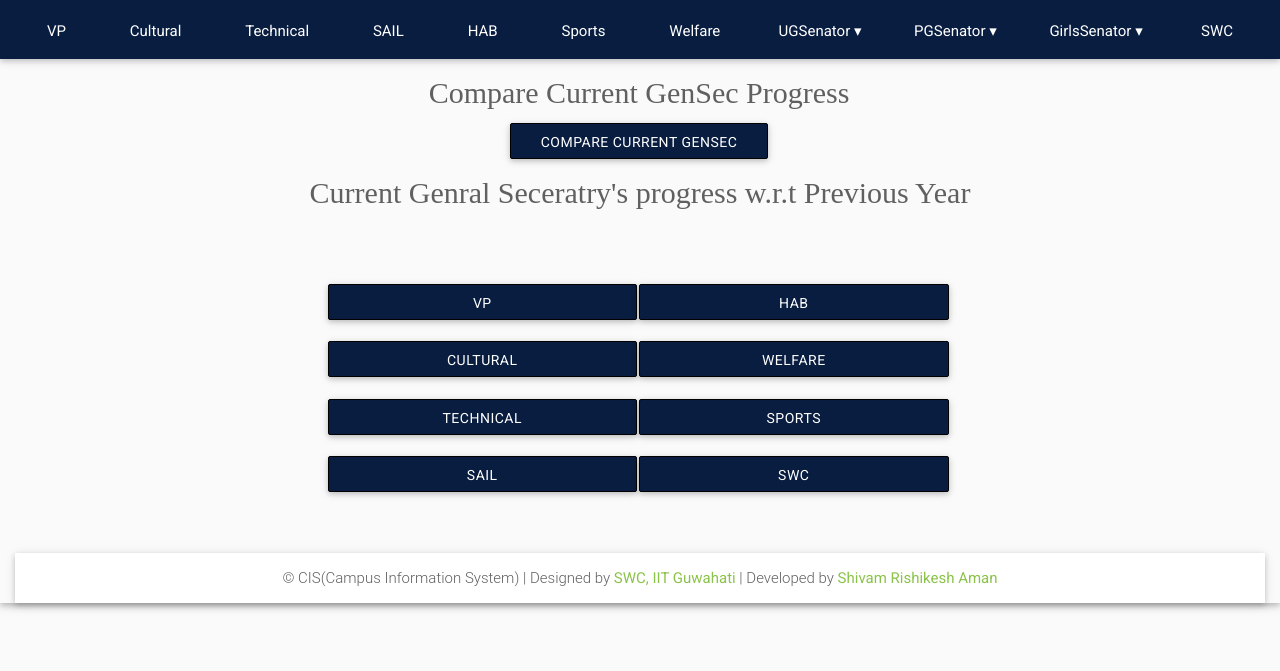
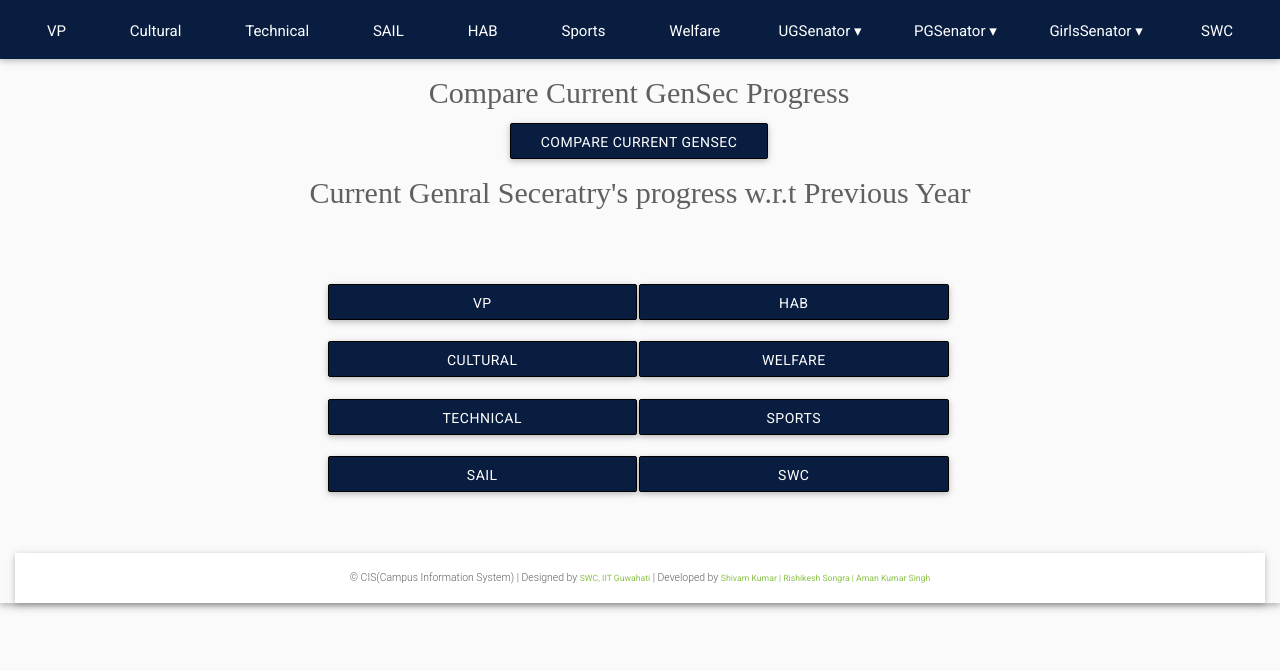
Before and after one commit to Rishikesh123/Gsecupdated, a Django app: page /gsec/compare/ in a window 1280 px wide. Shown: the part 60-731 px from the top of the page. Run offline with Django 3.2, Linux system fonts and the light colour scheme; some libraries are stand-ins or nearby versions; some web fonts are replaced.

Commit message:
Update base.html

```diff
--- a/gsecWorkStatus/templates/gsecWorkStatus/base.html
+++ b/gsecWorkStatus/templates/gsecWorkStatus/base.html
@@ -555,16 +555,16 @@
                  FOOTER
       ===========================================-->
       <footer>
-         <div class="container">
-            <p class="text-center">
+         <div class="container" style="font-size: smaller">
+            <p class="text-center" style="font-size: smaller">
                © CIS(Campus Information System) | Designed by
                <a href="#">
-                   <strong><a href="https://www.fb.com/swciitg" target="_blank">SWC, IIT Guwahati</a></strong>
+                   <strong><a href="https://www.fb.com/swciitg" target="_blank" style="font-size: smaller">SWC, IIT Guwahati</a></strong>
                </a>
 	       | Developed by
-	                      <a href="https://www.facebook.com/shivamkr286" > Shivam</a>
-                           <a href="https://www.facebook.com/rishikesh.songra.7" > Rishikesh</a>
-                <a href="https://www.facebook.com/profile.php?id=100028063599099" >Aman</a>
+	                      <a href="https://www.facebook.com/shivamkr286"  style="font-size: smaller; text-decoration:none"> Shivam Kumar | </a>
+                           <a href="https://www.facebook.com/rishikesh.songra.7" style="font-size: smaller; text-decoration:none" > Rishikesh Songra | </a>
+                <a href="https://www.facebook.com/profile.php?id=100028063599099"  style="font-size: smaller; text-decoration:none">Aman Kumar Singh</a>
             </p>
          </div>
       </footer>
```
